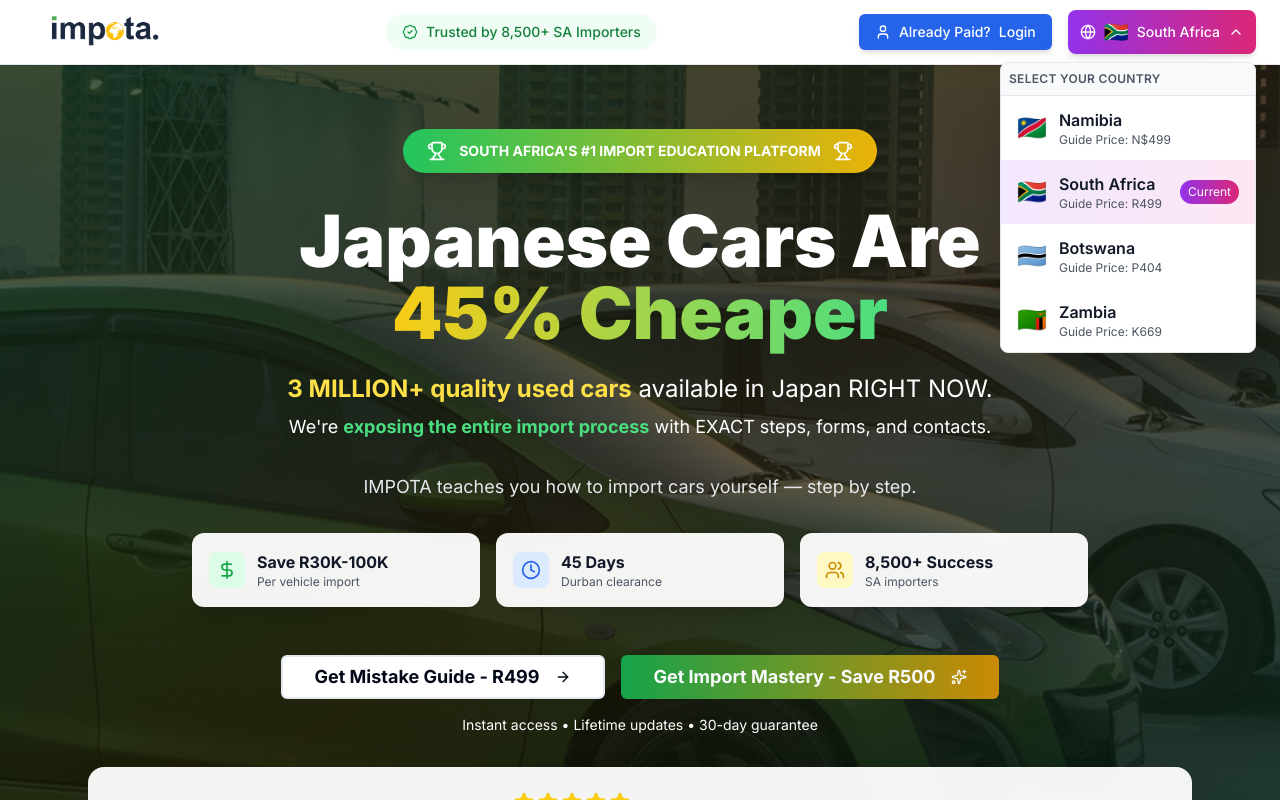
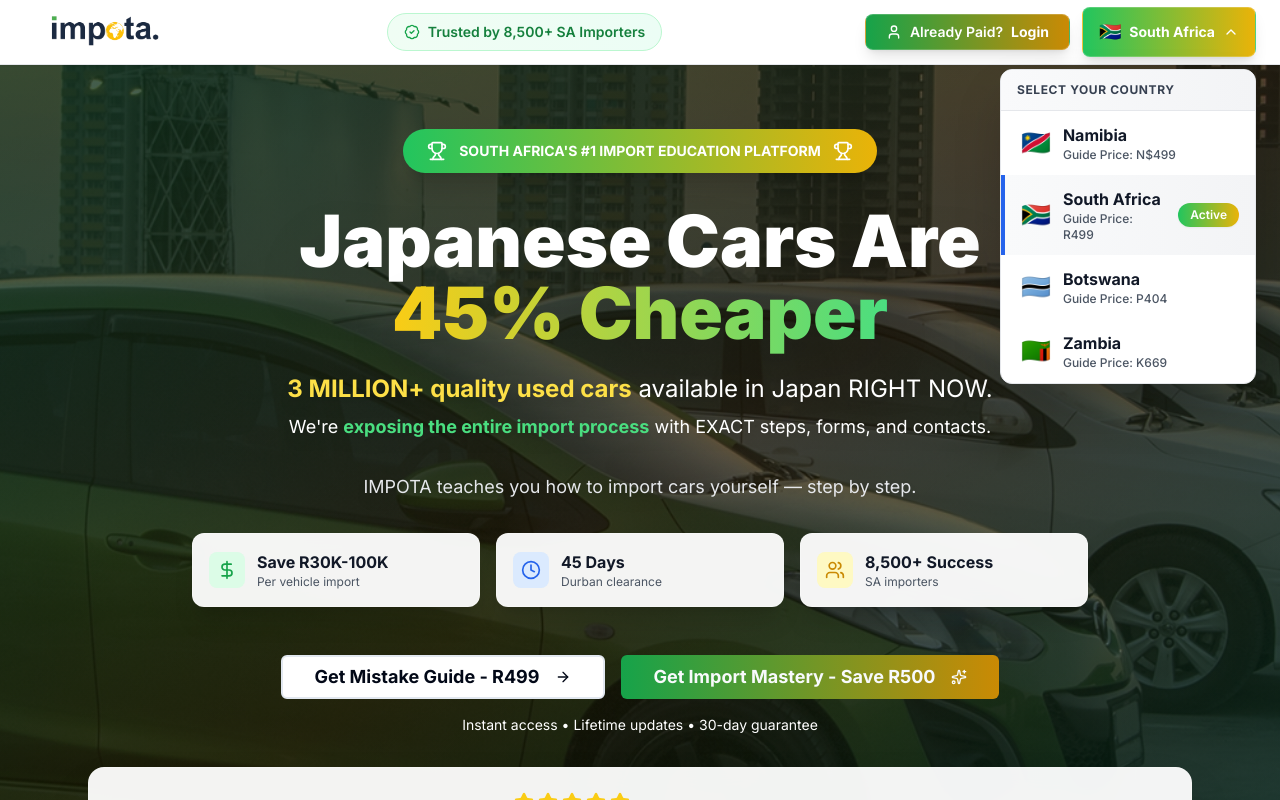
Before and after one commit to Mvula88/calculator, a Next.js app: page /za/guide in a window 1280 px wide. Both pictures are taken after a click on the button "🇿🇦 South Africa". Shown: the top 800 px of the page. Built offline with nearby package versions, Linux system fonts and the light colour scheme; grey boxes are pictures that could not be loaded.

Commit message:
Improve header buttons with professional design and country-specific gradients

```diff
--- a/components/GuideHeader.tsx
+++ b/components/GuideHeader.tsx
@@ -19,6 +19,16 @@ export default function GuideHeader({
   primaryColor = 'blue-600',
   secondaryColor = 'purple-600'
 }: GuideHeaderProps) {
+  // Dynamic gradient based on country
+  const gradients = {
+    na: 'from-blue-600 to-purple-600 hover:from-blue-700 hover:to-purple-700',
+    za: 'from-green-600 to-yellow-600 hover:from-green-700 hover:to-yellow-700',
+    bw: 'from-blue-600 to-sky-600 hover:from-blue-700 hover:to-sky-700',
+    zm: 'from-emerald-600 to-teal-600 hover:from-emerald-700 hover:to-teal-700'
+  }
+
+  const currentGradient = gradients[country as keyof typeof gradients] || gradients.na
+
   return (
     <header className="bg-white border-b border-gray-200 shadow-sm sticky top-0 z-40">
       <div className="max-w-7xl mx-auto px-4 sm:px-6">
@@ -38,25 +48,25 @@ export default function GuideHeader({
           </div>
 
           {/* Center Trust Badge - Hidden on mobile */}
-          <div className="hidden lg:flex items-center gap-2 bg-green-50 px-4 py-2 rounded-full">
+          <div className="hidden lg:flex items-center gap-2 bg-gradient-to-r from-green-50 to-emerald-50 px-4 py-2 rounded-full border border-green-200">
             <BadgeCheck className="h-4 w-4 text-green-600" />
-            <span className="text-sm font-medium text-green-700">Trusted by {trusted}</span>
+            <span className="text-sm font-semibold text-green-700">Trusted by {trusted}</span>
           </div>
 
           {/* Right Section - Login and Country Selector */}
-          <div className="flex items-center gap-2 sm:gap-4">
+          <div className="flex items-center gap-2 sm:gap-3">
             <Link href="/auth/login">
               <Button
                 variant="default"
                 size="sm"
-                className="flex items-center gap-2 bg-blue-600 hover:bg-blue-700 text-white shadow-md text-xs sm:text-sm px-3 sm:px-4"
+                className={`flex items-center gap-1.5 sm:gap-2 bg-gradient-to-r ${currentGradient} text-white shadow-lg hover:shadow-xl transform hover:scale-105 transition-all duration-200 text-xs sm:text-sm px-3 sm:px-5 py-2 sm:py-2.5 font-semibold rounded-lg border border-white/20`}
               >
-                <User className="h-3 w-3 sm:h-4 sm:w-4" />
+                <User className="h-3.5 w-3.5 sm:h-4 sm:w-4" />
                 <span className="hidden sm:inline">Already Paid?</span>
-                <span>Login</span>
+                <span className="font-bold">Login</span>
               </Button>
             </Link>
-            <HeaderCountrySelector />
+            <HeaderCountrySelector country={country} />
           </div>
         </div>
       </div>
--- a/components/HeaderCountrySelector.tsx
+++ b/components/HeaderCountrySelector.tsx
@@ -10,9 +10,13 @@ const countries = [
   { code: 'zm', name: 'Zambia', flag: '🇿🇲', currency: 'K669' },
 ]
 
-export default function HeaderCountrySelector() {
+interface HeaderCountrySelectorProps {
+  country?: string
+}
+
+export default function HeaderCountrySelector({ country }: HeaderCountrySelectorProps = {}) {
   const [isOpen, setIsOpen] = useState(false)
-  const [currentCountry, setCurrentCountry] = useState<string>('na')
+  const [currentCountry, setCurrentCountry] = useState<string>(country || 'na')
   const dropdownRef = useRef<HTMLDivElement>(null)
 
   useEffect(() => {
@@ -59,48 +63,64 @@ export default function HeaderCountrySelector() {
 
   const current = countries.find(c => c.code === currentCountry) || countries[0]
 
+  // Dynamic gradient based on country
+  const gradients = {
+    na: 'from-blue-500 to-purple-500 hover:from-blue-600 hover:to-purple-600',
+    za: 'from-green-500 to-yellow-500 hover:from-green-600 hover:to-yellow-600',
+    bw: 'from-blue-500 to-sky-500 hover:from-blue-600 hover:to-sky-600',
+    zm: 'from-emerald-500 to-teal-500 hover:from-emerald-600 hover:to-teal-600'
+  }
+
+  const currentGradient = gradients[currentCountry as keyof typeof gradients] || gradients.na
+
   return (
     <div className="relative" ref={dropdownRef}>
-      {/* Dropdown Button - More compact */}
+      {/* Dropdown Button - Professional design */}
       <button
         onClick={() => setIsOpen(!isOpen)}
-        className="flex items-center gap-1 sm:gap-2 px-2 sm:px-3 py-1.5 sm:py-2 bg-gradient-to-r from-purple-600 to-pink-600 text-white rounded-lg hover:from-purple-700 hover:to-pink-700 transition-all duration-200 font-medium shadow-md text-xs sm:text-sm"
+        className={`flex items-center gap-1.5 sm:gap-2 px-3 sm:px-4 py-2 sm:py-2.5 bg-gradient-to-r ${currentGradient} text-white rounded-lg shadow-lg hover:shadow-xl transform hover:scale-105 transition-all duration-200 font-semibold text-xs sm:text-sm border border-white/20`}
       >
-        <Globe className="h-3 w-3 sm:h-4 sm:w-4" />
-        <span className="text-lg sm:text-xl">{current.flag}</span>
-        <span className="hidden sm:inline">{current.name}</span>
-        <span className="sm:hidden">{current.code.toUpperCase()}</span>
-        <ChevronDown className={`h-3 w-3 sm:h-4 sm:w-4 transition-transform ${isOpen ? 'rotate-180' : ''}`} />
+        <span className="text-base sm:text-lg">{current.flag}</span>
+        <span className="hidden sm:inline font-bold">{current.name}</span>
+        <span className="sm:hidden font-bold">{current.code.toUpperCase()}</span>
+        <ChevronDown className={`h-3.5 w-3.5 sm:h-4 sm:w-4 transition-transform ${isOpen ? 'rotate-180' : ''}`} />
       </button>
 
-      {/* Dropdown Menu */}
+      {/* Dropdown Menu - Professional design */}
       {isOpen && (
-        <div className="absolute right-0 mt-2 w-56 sm:w-64 bg-white rounded-lg shadow-2xl border border-gray-200 overflow-hidden z-50">
-          <div className="p-2 border-b bg-gray-50">
-            <p className="text-xs text-gray-600 font-semibold uppercase tracking-wide">
+        <div className="absolute right-0 mt-3 w-56 sm:w-64 bg-white rounded-xl shadow-2xl border border-gray-200 overflow-hidden z-50 animate-fadeIn">
+          <div className="px-4 py-3 border-b bg-gradient-to-r from-gray-50 to-gray-100">
+            <p className="text-xs text-gray-700 font-bold uppercase tracking-wider">
               Select Your Country
             </p>
           </div>
-          {countries.map((country) => (
+          {countries.map((country) => {
+            const isActive = currentCountry === country.code
+            const countryGradient = gradients[country.code as keyof typeof gradients] || gradients.na
+
+            return (
               <button
                 key={country.code}
                 onClick={() => handleCountryChange(country.code)}
-              className={`w-full flex items-center gap-3 px-3 sm:px-4 py-2.5 sm:py-3 hover:bg-gradient-to-r hover:from-purple-50 hover:to-pink-50 transition-colors ${
-                currentCountry === country.code ? 'bg-gradient-to-r from-purple-100 to-pink-100' : ''
+                className={`w-full flex items-center gap-3 px-4 py-3 transition-all duration-200 ${
+                  isActive
+                    ? 'bg-gradient-to-r from-gray-50 to-gray-100 border-l-4 border-blue-600'
+                    : 'hover:bg-gray-50 border-l-4 border-transparent'
                 }`}
               >
                 <span className="text-xl sm:text-2xl">{country.flag}</span>
                 <div className="flex-1 text-left">
-                <div className="font-semibold text-gray-900 text-sm sm:text-base">{country.name}</div>
-                <div className="text-xs text-gray-600">Guide Price: {country.currency}</div>
+                  <div className="font-bold text-gray-900 text-sm sm:text-base">{country.name}</div>
+                  <div className="text-xs text-gray-600 font-medium">Guide Price: {country.currency}</div>
                 </div>
-              {currentCountry === country.code && (
-                <div className="text-xs bg-gradient-to-r from-purple-600 to-pink-600 text-white px-2 py-1 rounded-full">
-                  Current
+                {isActive && (
+                  <div className={`text-xs bg-gradient-to-r ${countryGradient} text-white px-3 py-1 rounded-full font-semibold shadow-sm`}>
+                    Active
                   </div>
                 )}
               </button>
-          ))}
+            )
+          })}
         </div>
       )}
     </div>
```
Lines whose indentation alone changed are shown as unchanged.
